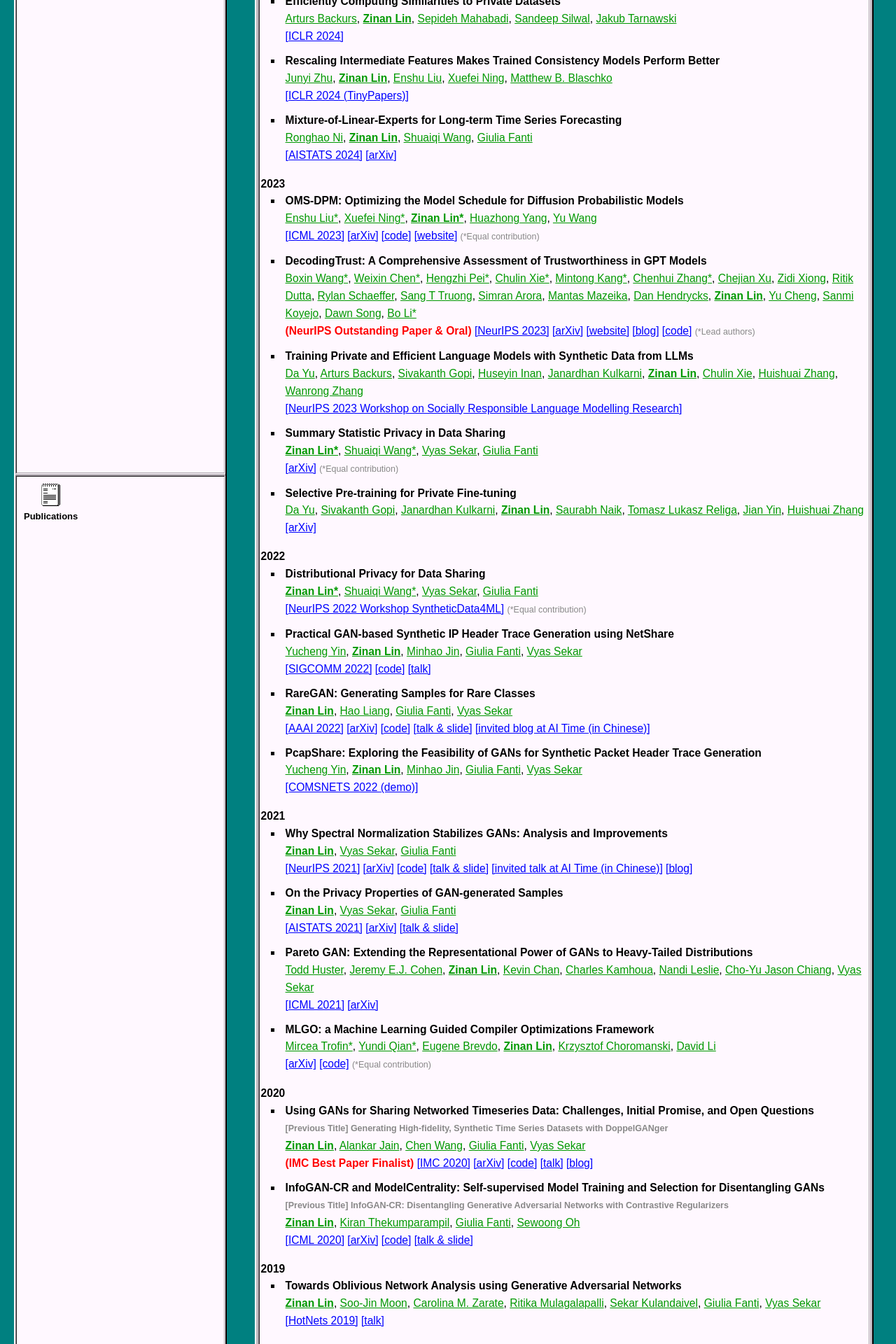
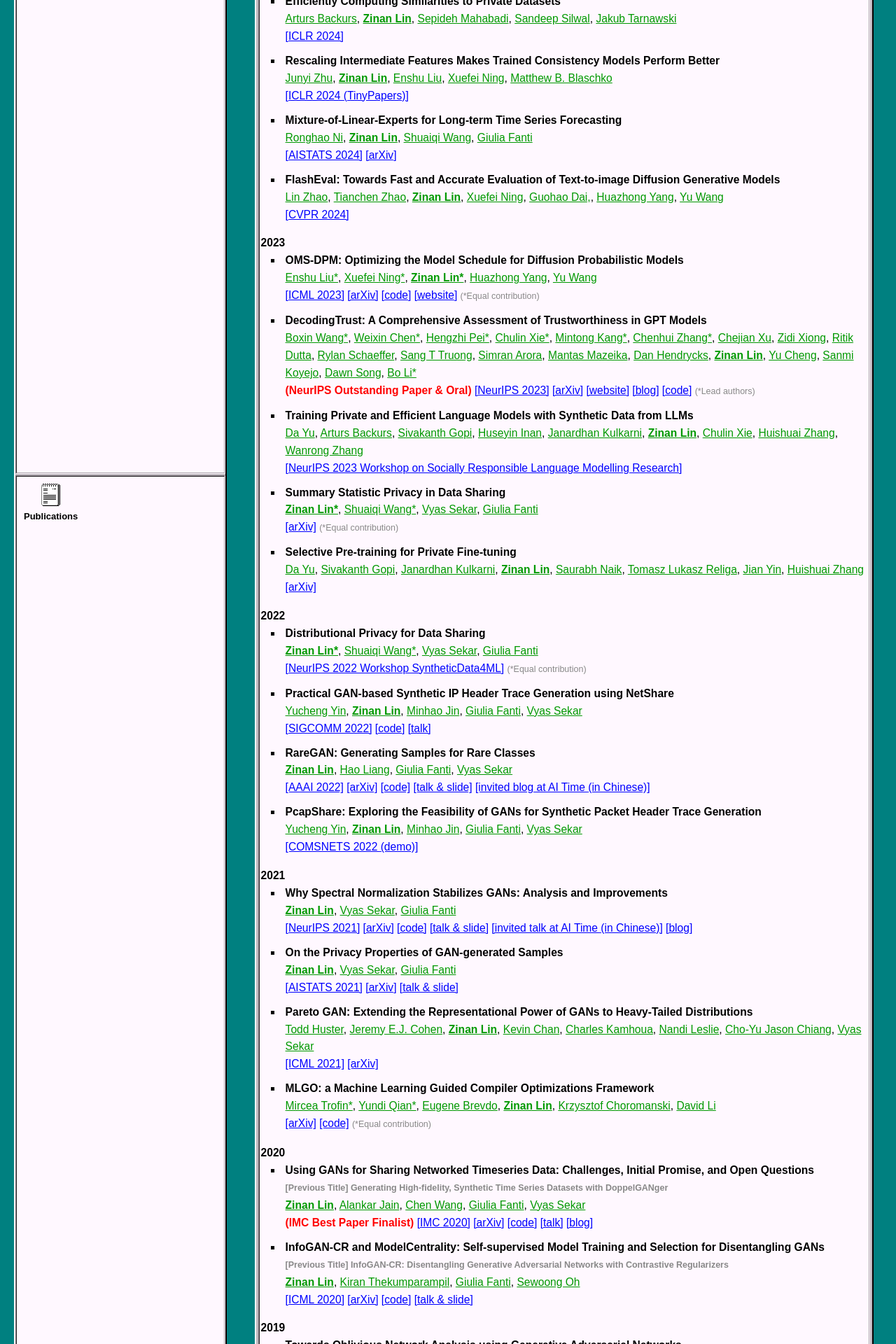
Before and after one commit to fjxmlzn/fjxmlzn.github.io, a Jekyll site: the page built from _publications/publications.html, in a window 1280 px wide. Shown: the part 528-2448 px from the top of the page at 70% size. Built offline with Jekyll 4.4.1, drawn with Linux system fonts in a browser that asks for light colours.

Commit message:
update publications

```diff
--- a/_publications/publications.html
+++ b/_publications/publications.html
@@ -84,7 +84,7 @@
             <a href="https://openreview.net/forum?id=mqVgBbNCm9" target="_blank">[ICLR 2024]</a>
         </span>
         <span class='publication_journal'>
-            <a href="#" target="_blank">[NeurIPS 2023 Workshop on Efficient Natural Language and Speech Processing]</a>
+            <a href="https://neurips2023-enlsp.github.io/papers/paper_33.pdf" target="_blank">[NeurIPS 2023 Workshop on Efficient Natural Language and Speech Processing]</a>
         </span>
         <span class='publication_journal'>
             <a href="https://arxiv.org/abs/2307.15337" target="_blank">[arXiv]</a>
@@ -116,7 +116,7 @@
             <a href="https://openreview.net/forum?id=YEhQs8POIo" target="_blank">[ICLR 2024]</a>
         </span>
         <span class='publication_journal'>
-            <a href="#" target="_blank">[NeurIPS 2023 Workshop on Synthetic Data Generation with Generative AI]</a>
+            <a href="https://openreview.net/forum?id=7GbfIEvoS8" target="_blank">[NeurIPS 2023 Workshop on Synthetic Data Generation with Generative AI]</a>
         </span>
         <span class='publication_journal'>
             <a href="https://arxiv.org/abs/2305.15560" target="_blank">[arXiv]</a>
@@ -177,7 +177,7 @@
     <li class='publication_li'>
         <span class='publication_title'>Mixture-of-Linear-Experts for Long-term Time Series Forecasting</span>
         <span class="publication_author">
-            <a href="#" target="_blank">Ronghao Ni</a>,
+            <a href="#">Ronghao Ni</a>,
             <span class="publication_me"><a href="https://zinanlin.me/" target="_blank">Zinan Lin</a></span>,
             <a href="https://www.linkedin.com/in/shuaiqi-wang-204636245/" target="_blank">Shuaiqi Wang</a>,
             <a href="https://www.andrew.cmu.edu/user/gfanti/" target="_blank">Giulia Fanti</a>
@@ -187,6 +187,21 @@
         </span>
         <span class='publication_journal'>
             <a href="https://arxiv.org/abs/2312.06786" target="_blank">[arXiv]</a>
+        </span>
+    </li>
+    <li class='publication_li'>
+        <span class='publication_title'>FlashEval: Towards Fast and Accurate Evaluation of Text-to-image Diffusion Generative Models</span>
+        <span class="publication_author">
+            <a href="#">Lin Zhao</a>,
+            <a href="#">Tianchen Zhao</a>,
+            <span class="publication_me"><a href="https://zinanlin.me/" target="_blank">Zinan Lin</a></span>,
+            <a href="#">Xuefei Ning</a>,
+            <a href="#">Guohao Dai,</a>,
+            <a href="#">Huazhong Yang</a>,
+            <a href="#">Yu Wang</a>
+        </span>
+        <span class='publication_journal'>
+            <a href="#" target="_blank">[CVPR 2024]</a>
         </span>
     </li>
 </ul>
@@ -243,7 +258,7 @@
             (NeurIPS Outstanding Paper & Oral)
         </span>
         <span class='publication_journal'>
-            <a href="#" target="_blank">[NeurIPS 2023]</a>
+            <a href="https://openreview.net/forum?id=kaHpo8OZw2" target="_blank">[NeurIPS 2023]</a>
         </span>
         <span class='publication_journal'>
             <a href="https://arxiv.org/abs/2306.11698" target="_blank">[arXiv]</a>
```
